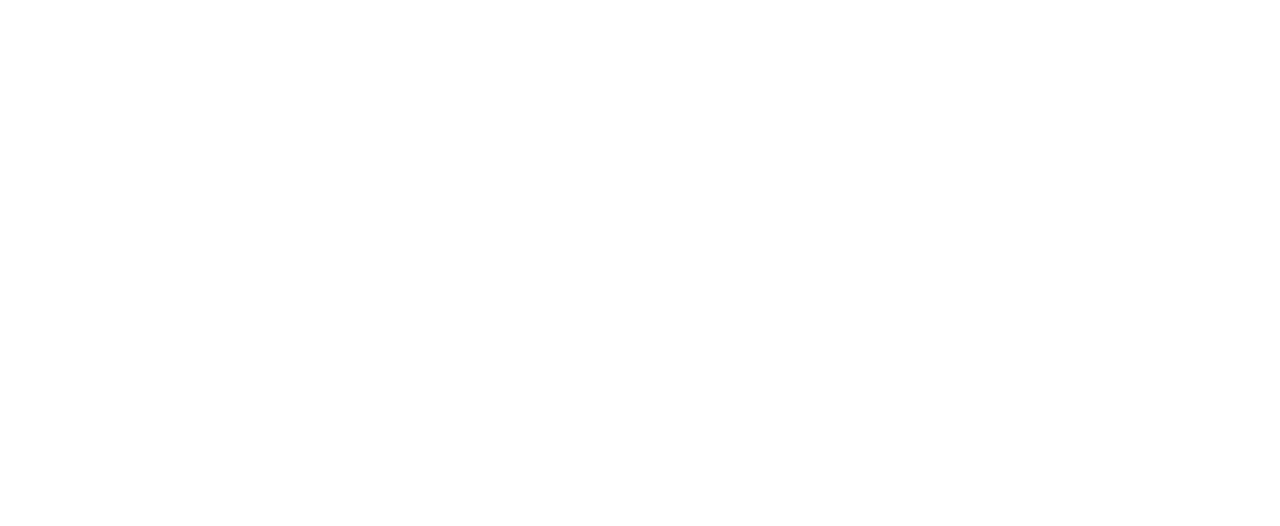
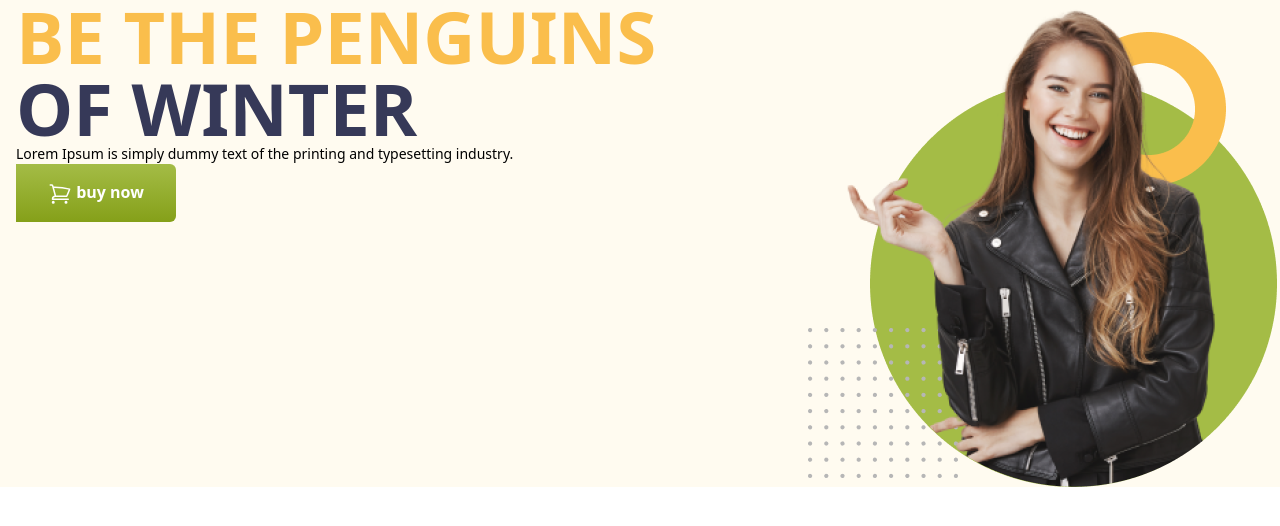
Before and after one commit to RaselMridha792/penguin-webpage-using-tailwind, a plain HTML site: page index.html in a window 1280 px wide. Drawn offline with nearby package versions, Linux system fonts and the light colour scheme.

Commit message:
added header banner text and image and give simple design in tailwind css

```diff
--- a/index.html
+++ b/index.html
@@ -4,10 +4,27 @@
     <meta charset="UTF-8">
     <meta name="viewport" content="width=device-width, initial-scale=1.0">
     <title>penguin website</title>
+    <script class="w-auto" src="https://cdn.tailwindcss.com"></script>
 </head>
 <body>
-    <header>
+    <header class="bg-[#FFFBF0] pl-4">
+        <nav>
+        </nav>
+        <div class="md:flex justify-between ">
+            <div>
+                <h1 class="text-[#FABE4C] uppercase font-bold text-7xl">Be the Penguins <br>
+                <span class="text-[#363958]">of Winter</span></h1>
+                <p class="text-sm">Lorem Ipsum is simply dummy text of the printing
+                    and typesetting industry.</p>
+                <button class="bg-gradient-to-b from-[#A4BC46] to-[#85A019] px-8 py-[16px] rounded-r-md font-bold text-white">
+                    <svg xmlns="http://www.w3.org/2000/svg" fill="none" viewBox="0 0 24 24" stroke-width="1.5" stroke="currentColor" class="size-6 inline">
+                        <path stroke-linecap="round" stroke-linejoin="round" d="M2.25 3h1.386c.51 0 .955.343 1.087.835l.383 1.437M7.5 14.25a3 3 0 0 0-3 3h15.75m-12.75-3h11.218c1.121-2.3 2.1-4.684 2.924-7.138a60.114 60.114 0 0 0-16.536-1.84M7.5 14.25 5.106 5.272M6 20.25a.75.75 0 1 1-1.5 0 .75.75 0 0 1 1.5 0Zm12.75 0a.75.75 0 1 1-1.5 0 .75.75 0 0 1 1.5 0Z" />
+                      </svg>
 
+                    buy now</button>
+            </div>
+            <div> <img src="./images/model.png" alt=""></div>
+        </div>
     </header>
     <main>
 
--- /dev/null
+++ b/tailwind.config.js
@@ -0,0 +1,8 @@
+/** @type {import('tailwindcss').Config} */
+module.exports = {
+    content: ["./src/**/*.{html,js}"],
+    theme: {
+      extend: {},
+    },
+    plugins: [],
+  }
```
